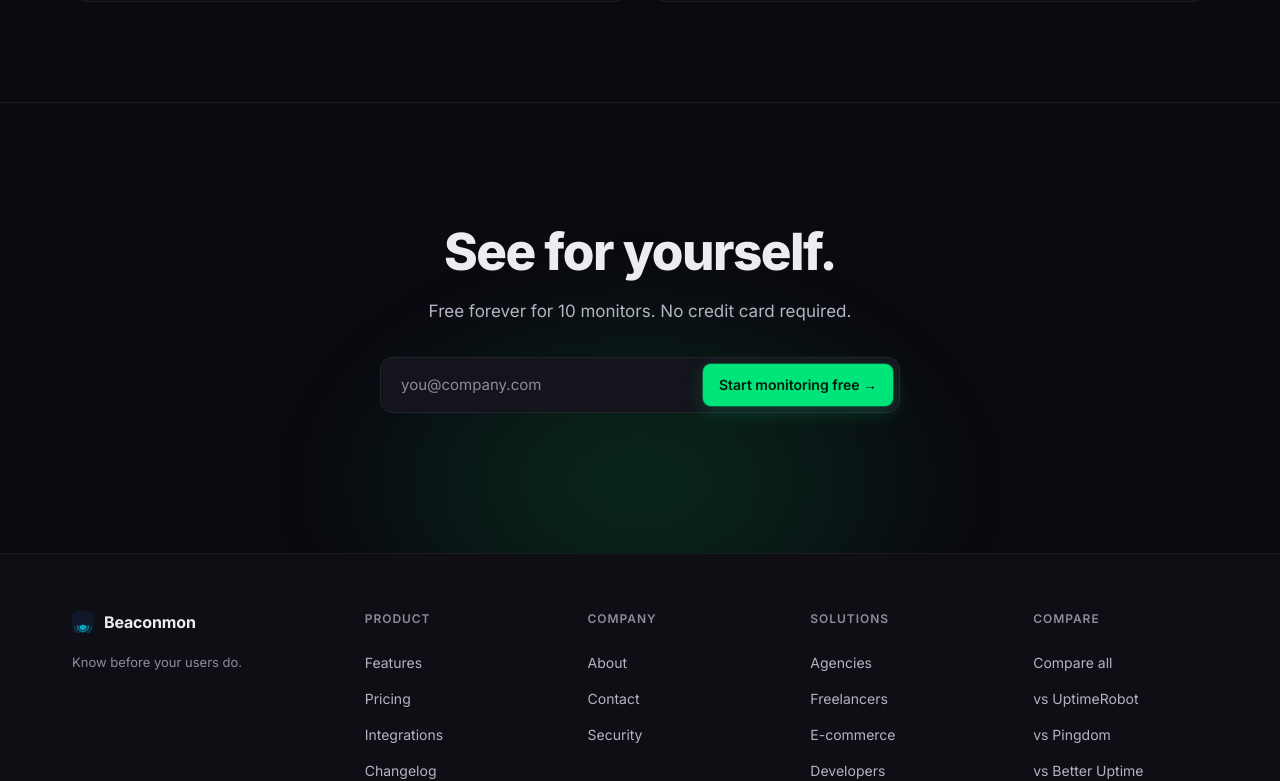
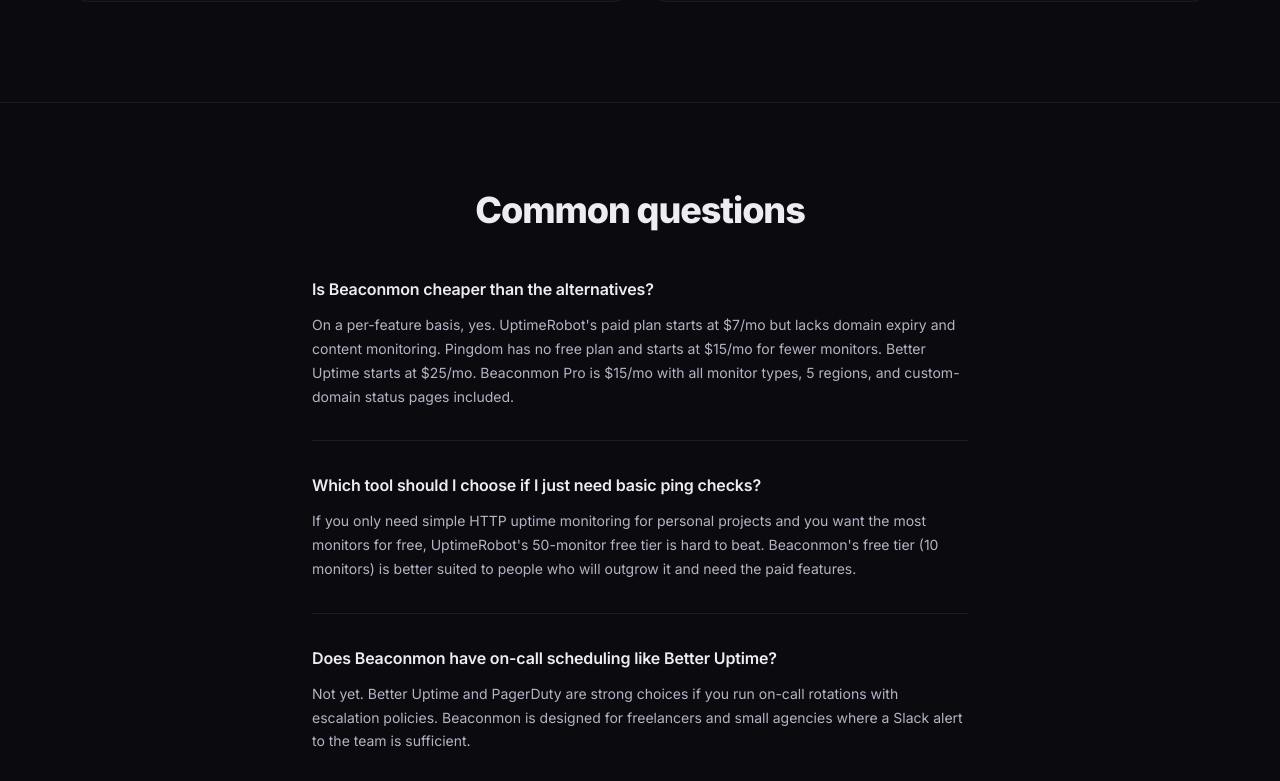
Before and after one commit to beaconmon/beaconmon, a Next.js app in the folder apps/web/: page /vs in a window 1280 px wide. Shown: the part 1987-2768 px from the top of the page. Built offline with nearby package versions, Linux system fonts and the light colour scheme.

Commit message:
SEO: add canonical URLs to marketing pages

```diff
--- a/apps/web/app/(marketing)/changelog/page.tsx
+++ b/apps/web/app/(marketing)/changelog/page.tsx
@@ -5,6 +5,7 @@
 export const metadata: Metadata = {
   title: 'Changelog — Beaconmon',
   description: 'What\'s new in Beaconmon. New features, improvements, and fixes — in reverse chronological order.',
+  alternates: { canonical: 'https://beaconmon.com/changelog' },
 };
 
 type Tag = 'Feature' | 'Improvement' | 'Fix';
--- a/apps/web/app/(marketing)/for/agencies/page.tsx
+++ b/apps/web/app/(marketing)/for/agencies/page.tsx
@@ -8,6 +8,7 @@
 export const metadata: Metadata = {
   title: 'Uptime Monitoring for Agencies — Beaconmon',
   description: 'Beaconmon helps agencies monitor every client site from one dashboard, with instant alerts, custom status pages, and domain expiry tracking.',
+  alternates: { canonical: 'https://beaconmon.com/for/agencies' },
 };
 
 const FEATURES = [
@@ -58,7 +59,7 @@
         <div className="max-w-[1200px] mx-auto px-8 max-[640px]:px-5 relative">
           <span className="inline-block text-[12px] font-semibold tracking-[0.12em] uppercase text-brand-green mb-4">For Agencies</span>
           <h1 className="text-[clamp(40px,5vw,68px)] leading-[1.05] tracking-[-0.035em] font-extrabold mb-6 max-w-[860px]">
-            Monitor every client site.<br />
+            Uptime monitoring for every client site.<br />
             <span className="text-brand-green">Know before they do.</span>
           </h1>
           <p className="text-[18px] leading-[1.55] text-brand-dim max-w-[580px] mb-8">
--- a/apps/web/app/(marketing)/for/developers/page.tsx
+++ b/apps/web/app/(marketing)/for/developers/page.tsx
@@ -7,6 +7,7 @@
 export const metadata: Metadata = {
   title: 'Uptime Monitoring for Developers — Beaconmon',
   description: 'Beaconmon gives developers webhook alerts, TCP port monitoring, heartbeat checks for cron jobs, and an API to integrate monitoring into their workflow.',
+  alternates: { canonical: 'https://beaconmon.com/for/developers' },
 };
 
 const FEATURES = [
--- a/apps/web/app/(marketing)/for/ecommerce/page.tsx
+++ b/apps/web/app/(marketing)/for/ecommerce/page.tsx
@@ -7,6 +7,7 @@
 export const metadata: Metadata = {
   title: 'Uptime Monitoring for E-commerce — Beaconmon',
   description: 'Beaconmon monitors your Shopify, WooCommerce, or custom store every 30 seconds. Know the moment your checkout goes down — before you lose another sale.',
+  alternates: { canonical: 'https://beaconmon.com/for/ecommerce' },
 };
 
 const FEATURES = [
--- a/apps/web/app/(marketing)/for/freelancers/page.tsx
+++ b/apps/web/app/(marketing)/for/freelancers/page.tsx
@@ -8,6 +8,7 @@
 export const metadata: Metadata = {
   title: 'Uptime Monitoring for Freelancers — Beaconmon',
   description: 'Beaconmon helps freelancers catch downtime before their clients do — with instant alerts, SSL expiry warnings, and domain tracking on every site you manage.',
+  alternates: { canonical: 'https://beaconmon.com/for/freelancers' },
 };
 
 const FEATURES = [
--- a/apps/web/app/(marketing)/privacy/page.tsx
+++ b/apps/web/app/(marketing)/privacy/page.tsx
@@ -4,6 +4,7 @@
 export const metadata: Metadata = {
   title: 'Privacy Policy — Beaconmon',
   description: 'How Beaconmon collects, uses, and protects your personal data.',
+  alternates: { canonical: 'https://beaconmon.com/privacy' },
 };
 
 export default function PrivacyPage() {
--- a/apps/web/app/(marketing)/refund-policy/page.tsx
+++ b/apps/web/app/(marketing)/refund-policy/page.tsx
@@ -4,6 +4,7 @@
 export const metadata: Metadata = {
   title: 'Refund Policy — Beaconmon',
   description: 'Beaconmon refund and cancellation policy for paid subscriptions.',
+  alternates: { canonical: 'https://beaconmon.com/refund-policy' },
 };
 
 export default function RefundPolicyPage() {
--- a/apps/web/app/(marketing)/security/page.tsx
+++ b/apps/web/app/(marketing)/security/page.tsx
@@ -6,6 +6,7 @@
 export const metadata: Metadata = {
   title: 'Security — Beaconmon',
   description: 'How Beaconmon handles your data: infrastructure, encryption, access controls, GDPR, and responsible disclosure.',
+  alternates: { canonical: 'https://beaconmon.com/security' },
 };
 
 const SECTIONS = [
--- a/apps/web/app/(marketing)/terms/page.tsx
+++ b/apps/web/app/(marketing)/terms/page.tsx
@@ -4,6 +4,7 @@
 export const metadata: Metadata = {
   title: 'Terms of Service — Beaconmon',
   description: 'Terms and conditions for using the Beaconmon website monitoring service.',
+  alternates: { canonical: 'https://beaconmon.com/terms' },
 };
 
 export default function TermsPage() {
--- a/apps/web/app/(marketing)/vs/page.tsx
+++ b/apps/web/app/(marketing)/vs/page.tsx
@@ -7,6 +7,7 @@
 export const metadata: Metadata = {
   title: 'Beaconmon Alternatives & Comparisons — How Beaconmon Stacks Up',
   description: 'Honest, side-by-side comparisons of Beaconmon vs UptimeRobot, Pingdom, Better Uptime, and StatusCake. Find the right uptime monitoring tool for your needs.',
+  alternates: { canonical: 'https://beaconmon.com/vs' },
 };
 
 const COMPETITORS = [
@@ -144,6 +145,44 @@
         </div>
       </section>
 
+      {/* FAQ */}
+      <section className="py-[80px] border-t border-brand-line-soft">
+        <div className="max-w-[720px] mx-auto px-8 max-[640px]:px-5">
+          <div className="reveal text-center mb-10">
+            <h2 className="text-[clamp(24px,3vw,36px)] tracking-[-0.03em] font-extrabold mb-3">Common questions</h2>
+          </div>
+          <div className="space-y-8">
+            {[
+              {
+                q: 'Is Beaconmon cheaper than the alternatives?',
+                a: 'On a per-feature basis, yes. UptimeRobot\'s paid plan starts at $7/mo but lacks domain expiry and content monitoring. Pingdom has no free plan and starts at $15/mo for fewer monitors. Better Uptime starts at $25/mo. Beaconmon Pro is $15/mo with all monitor types, 5 regions, and custom-domain status pages included.',
+              },
+              {
+                q: 'Which tool should I choose if I just need basic ping checks?',
+                a: 'If you only need simple HTTP uptime monitoring for personal projects and you want the most monitors for free, UptimeRobot\'s 50-monitor free tier is hard to beat. Beaconmon\'s free tier (10 monitors) is better suited to people who will outgrow it and need the paid features.',
+              },
+              {
+                q: 'Does Beaconmon have on-call scheduling like Better Uptime?',
+                a: 'Not yet. Better Uptime and PagerDuty are strong choices if you run on-call rotations with escalation policies. Beaconmon is designed for freelancers and small agencies where a Slack alert to the team is sufficient.',
+              },
+              {
+                q: 'Can I migrate my monitors from UptimeRobot or Pingdom?',
+                a: 'There\'s no one-click importer, but setup is fast — each monitor takes about 30 seconds to configure. Most users are fully migrated in under 20 minutes.',
+              },
+              {
+                q: 'What makes content change monitoring unique to Beaconmon?',
+                a: 'None of the competitors in this list — UptimeRobot, Pingdom, Better Uptime, or StatusCake — offer content change detection. Beaconmon takes an HTML snapshot on first run and alerts you the moment a CSS-selector target changes. It\'s purpose-built for tracking competitor pricing, product availability, and legal terms.',
+              },
+            ].map(({ q, a }) => (
+              <div key={q} className="reveal border-b border-brand-line-soft pb-8 last:border-b-0 last:pb-0">
+                <h3 className="text-[16px] font-semibold tracking-[-0.01em] mb-3">{q}</h3>
+                <p className="text-brand-dim text-[14px] leading-[1.7]">{a}</p>
+              </div>
+            ))}
+          </div>
+        </div>
+      </section>
+
       {/* CTA */}
       <section className="py-[120px] border-t border-brand-line-soft relative overflow-hidden">
         <div
```
